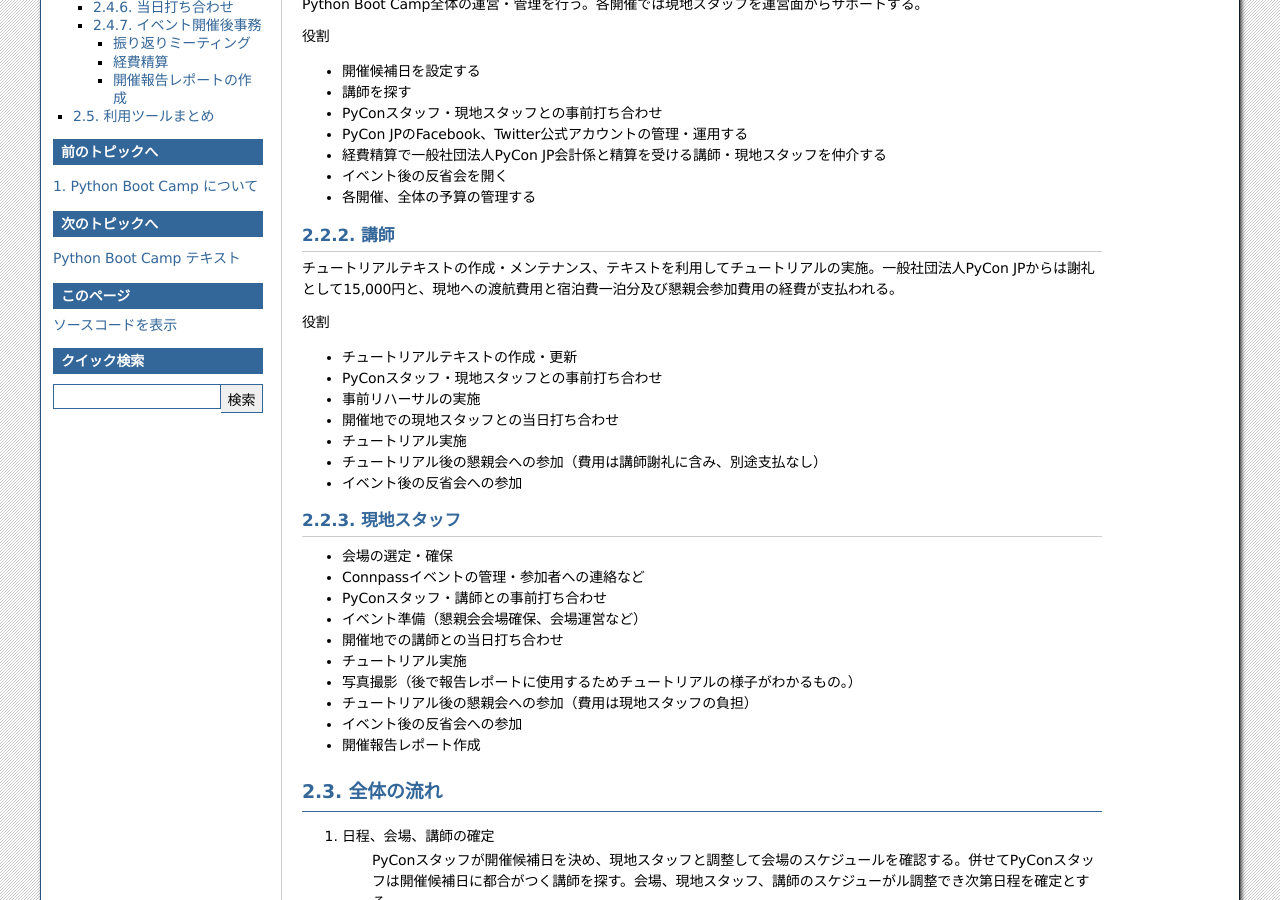
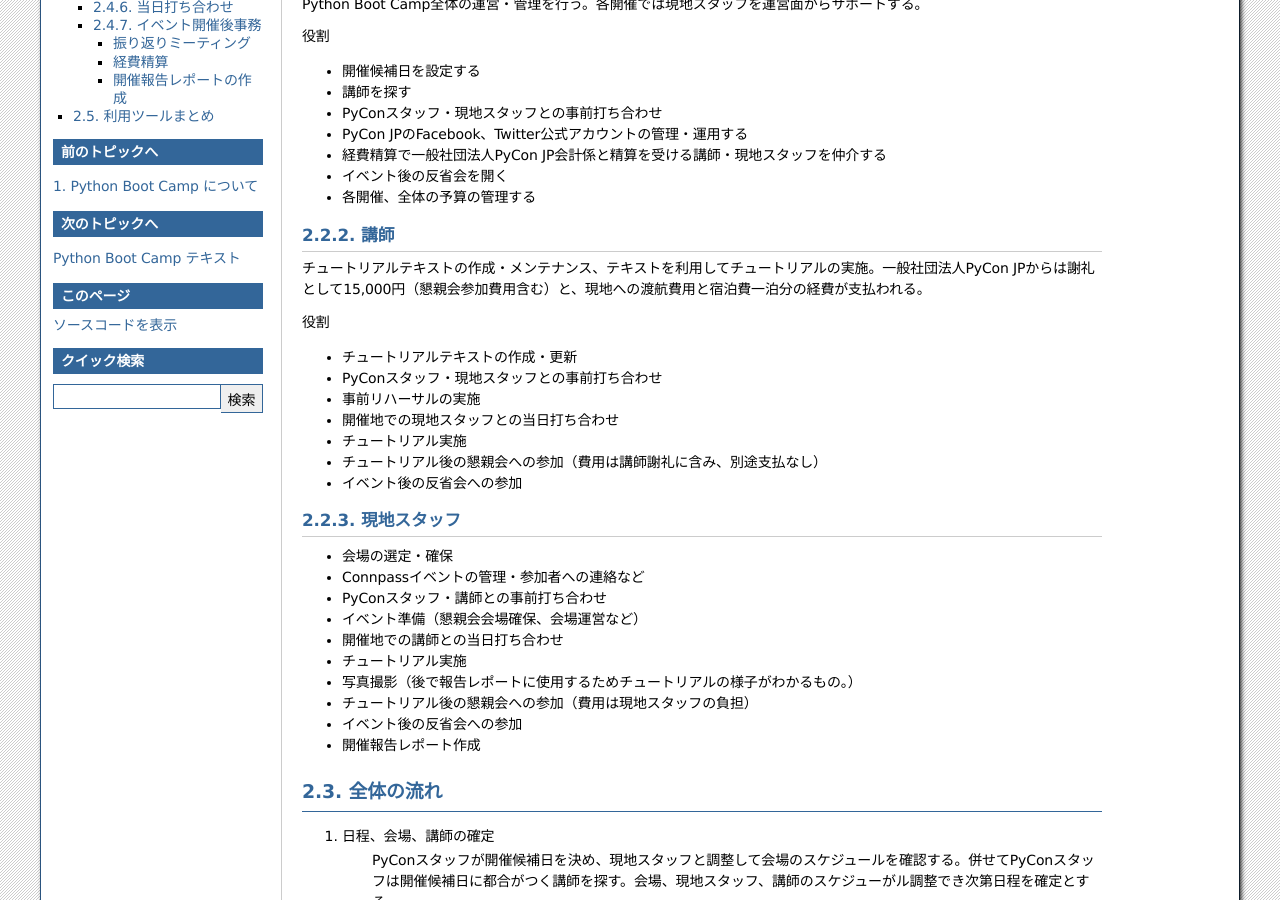
Before and after one commit to pyconjp/pycamp.pycon.jp, a Sphinx documentation site: the page built from source/organize/1_manual.rst, in a window 1280 px wide and 900 px high, scrolled down 377 px. Built offline with Sphinx 7.4.7, drawn with Linux system fonts in a browser that asks for light colours.

Commit message:
Fixed 懇親会費用が経費精算範囲に入っていた間違い

```diff
--- a/source/organize/1_manual.rst
+++ b/source/organize/1_manual.rst
@@ -35,7 +35,7 @@ Python Boot Camp全体の運営・管理を行う。各開催では現地スタ
 講師
 ----
 
-チュートリアルテキストの作成・メンテナンス、テキストを利用してチュートリアルの実施。一般社団法人PyCon JPからは謝礼として15,000円と、現地への渡航費用と宿泊費一泊分及び懇親会参加費用の経費が支払われる。
+チュートリアルテキストの作成・メンテナンス、テキストを利用してチュートリアルの実施。一般社団法人PyCon JPからは謝礼として15,000円（懇親会参加費用含む）と、現地への渡航費用と宿泊費一泊分の経費が支払われる。
 
 役割
 
```
